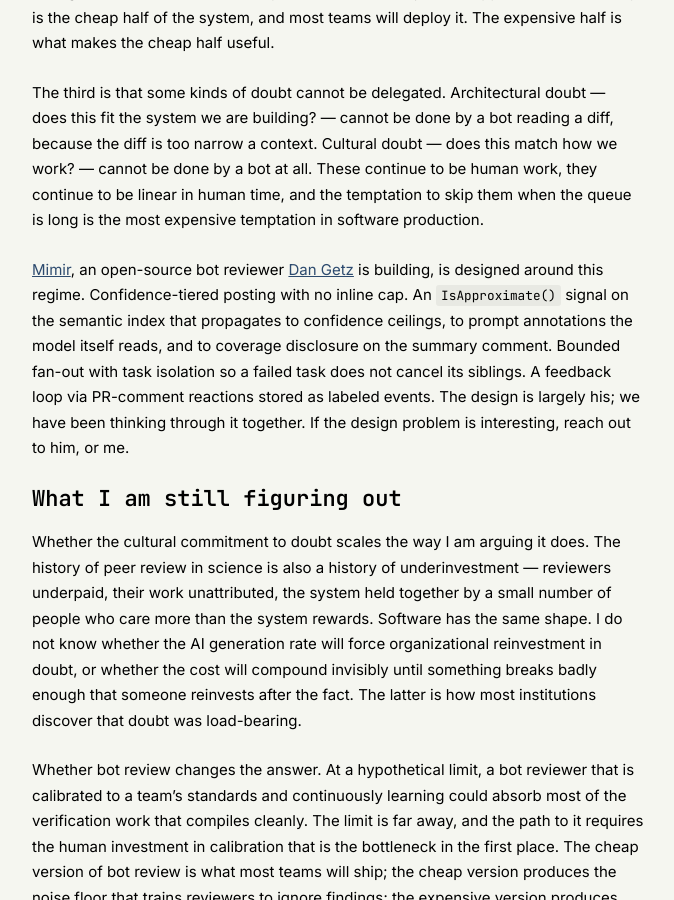
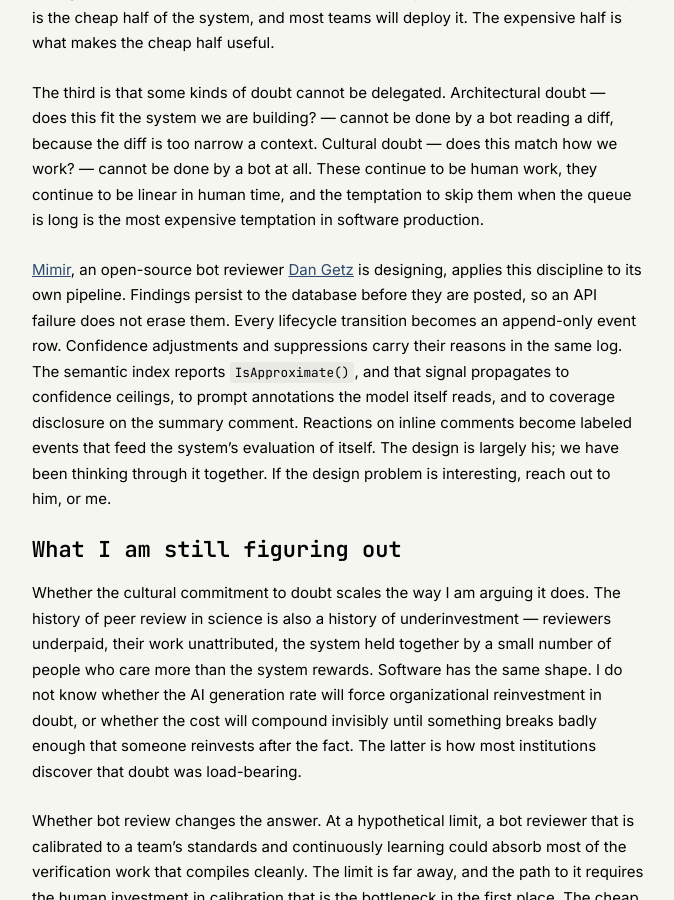
Before and after one commit to ashita-ai/ashita-ai.github.io, a Jekyll site: the page built from _posts/2026-05-12-the-cost-of-doubt.md, in a window 1280 px wide and 900 px high, scrolled down 2768 px. Shown: the whole window, without its empty margins (302-976 px from the left). Built offline with Jekyll 4.4.1, drawn with Linux system fonts in a browser that asks for light colours.

Commit message:
Reframe Mimir paragraph: 'applies this discipline to its own pipeline'
After reviewing Mimir's specs (00-overview.md, 06-policy.md, 08-eval.md) and
not just the ADRs, the distinctive design property is that the review pipeline
itself instantiates the durability and paper-trail discipline the post argues
for. Findings persist before posting (survive API failures), every lifecycle
transition is an append-only event row, confidence adjustments and suppressions
carry their reasons in the same log, IsApproximate propagates downstream,
reactions become labeled events.

Earlier framing ("designed around this regime" + four moves including
bounded fan-out) was correct but generic — the four moves are real but they
read as 'a bot reviewer with these features' rather than 'a bot reviewer
that applies the post's principles to itself.'

Also: 'is building' -> 'is designing' per Evan.

Open PR #9 (self-compiling knowledge base, M2/M3) intentionally not included —
post describes M1 design, not future direction.

```diff
--- a/_posts/2026-05-12-the-cost-of-doubt.md
+++ b/_posts/2026-05-12-the-cost-of-doubt.md
@@ -43,7 +43,7 @@ The second is that bot review needs continuous calibration to be worth running a
 
 The third is that some kinds of doubt cannot be delegated. Architectural doubt — does this fit the system we are building? — cannot be done by a bot reading a diff, because the diff is too narrow a context. Cultural doubt — does this match how we work? — cannot be done by a bot at all. These continue to be human work, they continue to be linear in human time, and the temptation to skip them when the queue is long is the most expensive temptation in software production.
 
-[Mimir](https://github.com/Mimir-Review/mimir), an open-source bot reviewer [Dan Getz](https://www.linkedin.com/in/dangetzjr/) is building, is designed around this regime. Confidence-tiered posting with no inline cap. An `IsApproximate()` signal on the semantic index that propagates to confidence ceilings, to prompt annotations the model itself reads, and to coverage disclosure on the summary comment. Bounded fan-out with task isolation so a failed task does not cancel its siblings. A feedback loop via PR-comment reactions stored as labeled events. The design is largely his; we have been thinking through it together. If the design problem is interesting, reach out to him, or me.
+[Mimir](https://github.com/Mimir-Review/mimir), an open-source bot reviewer [Dan Getz](https://www.linkedin.com/in/dangetzjr/) is designing, applies this discipline to its own pipeline. Findings persist to the database before they are posted, so an API failure does not erase them. Every lifecycle transition becomes an append-only event row. Confidence adjustments and suppressions carry their reasons in the same log. The semantic index reports `IsApproximate()`, and that signal propagates to confidence ceilings, to prompt annotations the model itself reads, and to coverage disclosure on the summary comment. Reactions on inline comments become labeled events that feed the system's evaluation of itself. The design is largely his; we have been thinking through it together. If the design problem is interesting, reach out to him, or me.
 
 ## What I am still figuring out
 
```
